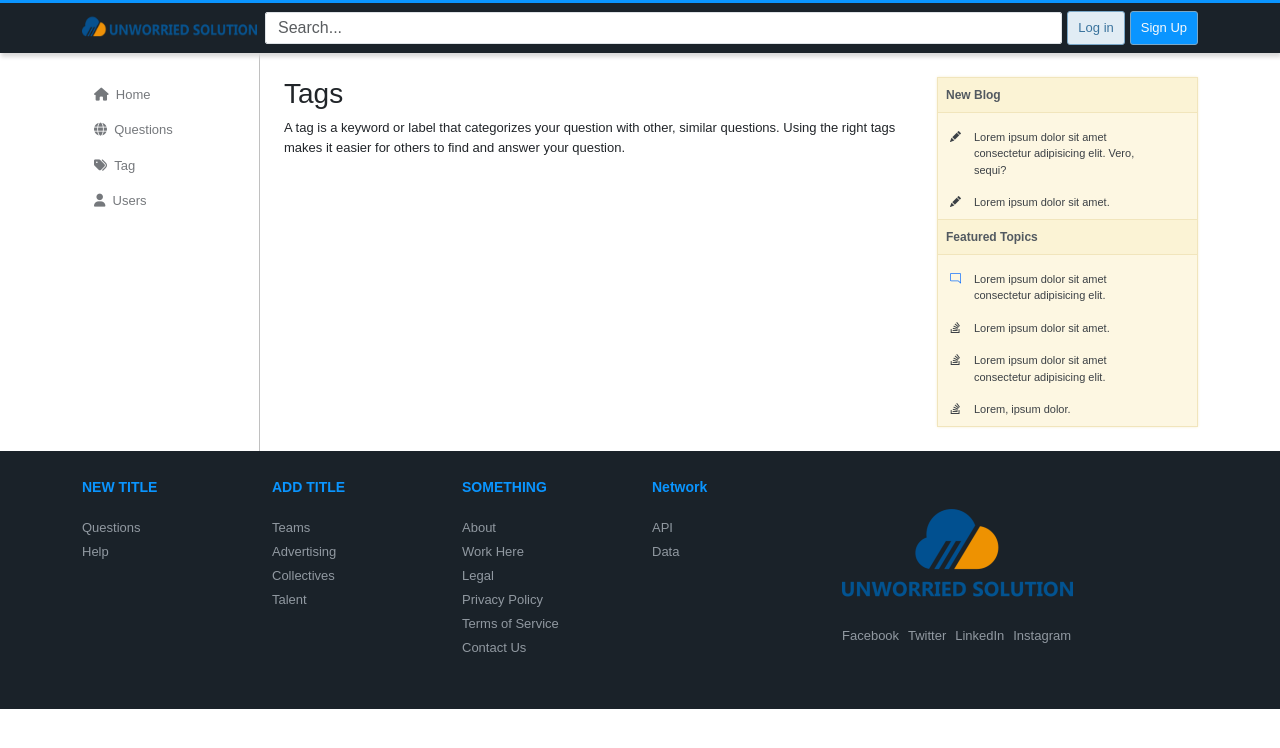
After one commit to hemal0303/stack_clone, a Django app: template StackOverflowClone/blogs/templates/blogs/tags.html in a window 1280 px wide. The commit adds this page. Shown: the top 748 px of the page. Run offline with Django 3.2, Linux system fonts and the light colour scheme; the template is opened without the code that fills it, so the values that code supplies are empty.

Commit message:
tags page and post-answer.

```diff
--- a/StackOverflowClone/blogs/templates/blogs/pagination.html
+++ b/StackOverflowClone/blogs/templates/blogs/pagination.html
@@ -1,6 +1,6 @@
 <style>
   .pagination {
-  margin-top: 8rem;
+  margin-top: 3rem;
   margin-bottom: 10rem;
 }
 
--- /dev/null
+++ b/StackOverflowClone/blogs/templates/blogs/tags.html
@@ -0,0 +1,23 @@
+{% extends 'home/index.html' %}
+{% load static %}
+{% block content %}
+<h3>Tags</h3>
+<p style="font-size: 13px;">
+A tag is a keyword or label that categorizes your question with other, similar questions. Using the right tags makes it easier for others to find and answer your question.
+</p>
+<div class="row">
+    {% for que in tags %}
+    <div class="f:bs-ring outline-none js-tag-suggestion tag-list-all" tabindex="0" role="option" style="clear: both;">
+        <div class="d-flex ai-center"><div class="flex--item mr6"><span class="s-tag">{{que.name}}</span></div>
+            <a class="ml-auto flex--item s-btn s-btn__muted p2 js-tag-info-btn" target="_blank" href="/tags/javascript/info" aria-label="info">
+                <svg aria-hidden="true" class="svg-icon iconHelpSm" width="14" height="14" viewBox="0 0 14 14">
+                    <path d="M7 1C3.74 1 1 3.77 1 7c0 3.26 2.77 6 6 6 3.27 0 6-2.73 6-6s-2.73-6-6-6Zm1.06 9.06c-.02.63-.48 1.02-1.1 1-.57-.02-1.03-.43-1.01-1.06.02-.63.5-1.04 1.08-1.02.6.02 1.05.45 1.03 1.08Zm.73-3.07-.47.3c-.2.15-.36.36-.44.6a3.6 3.6 0 0 0-.08.65c0 .04-.03.14-.16.14h-1.4c-.14 0-.16-.09-.16-.13-.01-.5.11-.99.36-1.42A4.6 4.6 0 0 1 7.7 6.07c.15-.1.21-.21.3-.33.18-.2.28-.47.28-.74.01-.67-.53-1.14-1.18-1.14-.9 0-1.18.7-1.18 1.46H4.2c0-1.17.31-1.92.98-2.36a3.5 3.5 0 0 1 1.83-.44c.88 0 1.58.16 2.2.62.58.42.88 1.02.88 1.82 0 .5-.17.9-.43 1.24-.15.2-.44.47-.86.79h-.01Z"></path>
+                </svg>
+            </a>
+        </div>
+        <p class="mt6 mb0 v-truncate4 lh-md tag-descr">{{que.description}}</p>
+    </div>
+    {% endfor %}
+    {% include 'blogs/pagination.html' with queryset=tags custom_range=custom_range %}
+</div>
+{% endblock %}
--- a/StackOverflowClone/blogs/urls.py
+++ b/StackOverflowClone/blogs/urls.py
@@ -20,4 +20,7 @@ urlpatterns = [
         views.search_tags,
         name="search_tags",
     ),
+    path("tags_list/",views.tags_list,name="tags_list"),
+    path("answer_form/<int:question_id>/<int:answer_id>/",views.answer_form,name="answer_form"),
+    path("post_answer/<int:question_id>/<int:answer_id>/",views.post_answer,name="post_answer"),
 ]
--- a/StackOverflowClone/blogs/utils.py
+++ b/StackOverflowClone/blogs/utils.py
@@ -5,7 +5,7 @@ from django.core.paginator import Paginator, PageNotAnInteger, EmptyPage
 
 def paginatePost(request, posts, results):
     if not results:
-        results = 5
+        results = 6
     page = request.GET.get("page")
     paginator = Paginator(posts, results)
 
@@ -22,7 +22,7 @@ def paginatePost(request, posts, results):
     if leftIndex < 1:
         leftIndex = 1
 
-    rightIndex = int(page) + 5
+    rightIndex = int(page) + 6
     if rightIndex > paginator.num_pages:
         rightIndex = paginator.num_pages + 1
 
--- a/StackOverflowClone/home/static/home/css/index.css
+++ b/StackOverflowClone/home/static/home/css/index.css
@@ -81,16 +81,14 @@ footer {
     color: #75787c;
 }
 
-.questions {
+.left-manu-list-active {
     background-color: #f1f2f3;
     border-right: 3px solid var(--theme_line);
     padding-left: 10px;
-}
-
-.questions a {
     font-weight: bold;
     color: black;
 }
+
 
 .sub_menu_1 {
     margin-left: 30px;
@@ -173,3 +171,11 @@ footer {
   color: #D8000C;
   background-color: #FFBABA;
 }
+
+.question_list{
+    border-bottom: 1px solid #c0c0c0;
+    padding: 10px;
+    max-height: 150px;
+    height: auto;
+    overflow: hidden;
+}
--- a/StackOverflowClone/home/templates/home/common.html
+++ b/StackOverflowClone/home/templates/home/common.html
@@ -14,6 +14,7 @@
     <link href="https://cdnjs.cloudflare.com/ajax/libs/font-awesome/6.4.0/css/all.min.css" rel="stylesheet" />
     <link rel="stylesheet" href="{% static 'home/css/index.css' %}">
     <link rel="stylesheet" href="{% static 'home/css/util.css' %}">
+    <link rel="stylesheet" href="{% static 'home/css/common.css' %}">
 
     <style>
         * {
@@ -49,7 +50,7 @@
                         <input class="form-control search_bar_input" id='question_search' name="question_search" type="search" placeholder="Search..." style="font-family:sans-serif" aria-label="Search">
                     </form>
 
-                    {% if request.user.is_authenticated %}
+                    {% if request.user.is_authenticated  %}
                     <div style="color: white; padding-left: 10px;"><i class="fa fa-user" style="padding-right: 5px;"></i>{{ request.user.first_name }} {{ request.user.last_name }}</div>
                     <a href="{% url 'signout' %}" class="center btn_style_1" style="text-decoration: none;margin-left: 5px;padding-left: 10px;">Logout</a>
                     {% else %}
@@ -91,9 +92,6 @@
     <footer>
         <div class="container">
             <div class="row">
-                <div class="col-sm-1 pt-2" style="text-align: right;">
-                    <!-- <img src="{% static 'home/img/minilogo.svg.png' %}" class="minilogo" alt="logo"> -->
-                </div>
                 <div class="col-sm-2 pt-4">
                     <p><a class="footer_title" href="#">NEW TITLE</a></p>
                     <span><a class="footer_details" href="#">Questions</a></span><br>
@@ -109,29 +107,22 @@
                 <div class="col-sm-2 pt-4">
                     <p><a class="footer_title" href="#">SOMETHING</a></p>
                     <span><a class="footer_details" href="#">About</a></span><br>
-                    <span><a class="footer_details" href="#">Press</a></span><br>
                     <span><a class="footer_details" href="#">Work Here</a></span><br>
                     <span><a class="footer_details" href="#">Legal</a></span><br>
                     <span><a class="footer_details" href="#">Privacy Policy</a></span><br>
                     <span><a class="footer_details" href="#">Terms of Service</a></span><br>
                     <span><a class="footer_details" href="#">Contact Us</a></span><br>
-                    <span><a class="footer_details" href="#">Cookie Settings</a></span><br>
-                    <span><a class="footer_details" href="#">Cookie Policy</a></span><br>
                 </div>
                 <div class="col-sm-2 pt-4">
-                    <p><a class="footer_title" href="#">EXAMPLE TEXT</a></p>
-                    <span><a class="footer_details" href="#">Technology</a></span><br>
-                    <span><a class="footer_details" href="#">Culture & recreation</a></span><br>
-                    <span><a class="footer_details" href="#">Life & arts</a></span><br>
-                    <span><a class="footer_details" href="#">Science</a></span><br>
-                    <span><a class="footer_details" href="#">Professional</a></span><br>
-                    <span><a class="footer_details" href="#">Business</a></span><br><br>
+                    <p><a class="footer_title" href="#">Network</a></p>
                     <span><a class="footer_details" href="#">API</a></span><br>
                     <span><a class="footer_details" href="#">Data</a></span><br>
                 </div>
                 <div class="col-sm-3 pt-4">
-                    &nbsp;&nbsp;
-                    <span><a class="footer_details" href="#">Blog</a></span>&nbsp;
+                    <div class="col-sm-1 pt-2" style="text-align: right;">
+                        <img src="{% static 'home/img/logo.png' %}" alt="logo">
+                    </div>
+                    <!-- <span><a class="footer_details" href="#">Blog</a></span>&nbsp; -->
                     <span><a class="footer_details" href="#">Facebook</a></span>&nbsp;
                     <span><a class="footer_details" href="#">Twitter</a></span>&nbsp;
                     <span><a class="footer_details" href="#">LinkedIn</a></span>&nbsp;
--- a/StackOverflowClone/home/templates/home/content.html
+++ b/StackOverflowClone/home/templates/home/content.html
@@ -14,12 +14,12 @@
             }
     </style>
     <div class="row">
-        <h4 class="main_title col-sm-10">Questions tagged [python]</h4>
+        <h4 class="main_title col-sm-10">Questions</h4>
         <a href="{% url 'post_question' 0 %}" class="col-sm-2 text-light btn_style_2 center">Ask Question</a>
     </div>
     <div class="row">
         {% for que in questions %}
-        <div class="col-sm-12">
+        <div class="col-sm-12 question_list">
 
         <a href="{% url 'view_question' que.id %}">{{ que.title }}</a>
             <p class="pt-3" style="font-size: 13px;">{{ que.body | safe }}</p>
--- a/StackOverflowClone/home/templates/home/index.html
+++ b/StackOverflowClone/home/templates/home/index.html
@@ -6,32 +6,25 @@
     <div class="container">
         <div class="row">
             <div class="col-sm-2 p-4 first_section">
-                <ul class="navbar-nav">
+                <ul class="navbar-nav" id="id_left_menus">
                     <li class="nav-item">
-                        <a class="nav-link nav_link_style" aria-current="page" href="{% url 'index' %}">Home</a>
+                        <a class="nav-link nav_link_style" aria-current="page" href="{% url 'index' %}"><i class="fa fa-home"></i>&nbsp;&nbsp;Home</a>
                     </li>
                     <li class="nav-item">
-                        <span class="nav-link nav_link_style">TITLE</span>
-                        <li class="nav-item">
-                            <div class="questions">
-                                <a class="nav-link nav_link_style" aria-current="page" href="{% url 'index' %}"><i class="bi bi-globe-americas"></i>&nbsp;&nbsp;Something</a>
-                            </div>
-                        </li>
-                        <div class="sub_menu_1">
-                            <li class="nav-item ">
-                                <a class="nav-link nav_link_style" aria-current="page" href="{% url 'index' %}">Tag</a>
-                            </li>
-                            <li class="nav-item">
-                                <a class="nav-link nav_link_style" aria-current="page" href="{% url 'index' %}">Users</a>
-                            </li>
-                            <li class="nav-item">
-                                <a class="nav-link nav_link_style" aria-current="page" href="{% url 'index' %}">Example</a>
-                            </li>
-                        </div>
+                        <a class="nav-link nav_link_style" aria-current="page" href="{% url 'index' %}"><i class="fa fa-globe"></i>&nbsp;&nbsp;Questions</a>
+                    </li>
+                    <li class="nav-item ">
+                        <a class="nav-link nav_link_style" aria-current="page" href="{% url 'tags_list' %}"><i class="fa fa-tags"></i>&nbsp;&nbsp;Tag</a>
                     </li>
                     <li class="nav-item">
+                        <a class="nav-link nav_link_style" aria-current="page" href="{% url 'index' %}"><i class="fa fa-user"></i>&nbsp;&nbsp;Users</a>
+                    </li>
+                            <!-- <li class="nav-item">
+                                <a class="nav-link nav_link_style" aria-current="page" href="{% url 'index' %}">Example</a>
+                            </li> -->
+                    <!-- <li class="nav-item">
                         <span class="nav-link nav_link_style">NEW TITLE</span>
-                    </li>
+                    </li> -->
                 </ul>
             </div>
             <div class="col-sm-7 p-4 second_section">
--- a/StackOverflowClone/home/views.py
+++ b/StackOverflowClone/home/views.py
@@ -15,6 +15,7 @@ from . import manager
 def index(request):
     try:
         pagesize = request.GET.get("pagesize")
+        print("pagesize", pagesize)
         question_search = request.GET.get("question_search")
         search_fields = {}
         questions = []
```
Also changed, not shown: StackOverflowClone/blogs/forms.py (+7 -1 lines), StackOverflowClone/blogs/templates/blogs/post_answer.html (added, +28 -0 lines), StackOverflowClone/blogs/templates/blogs/post_question.html (+1 -29 lines), StackOverflowClone/blogs/templates/blogs/view_question.html (+46 -6 lines), StackOverflowClone/blogs/views.py (+69 -4 lines), StackOverflowClone/home/static/home/css/common.css (added, +46 -0 lines).
